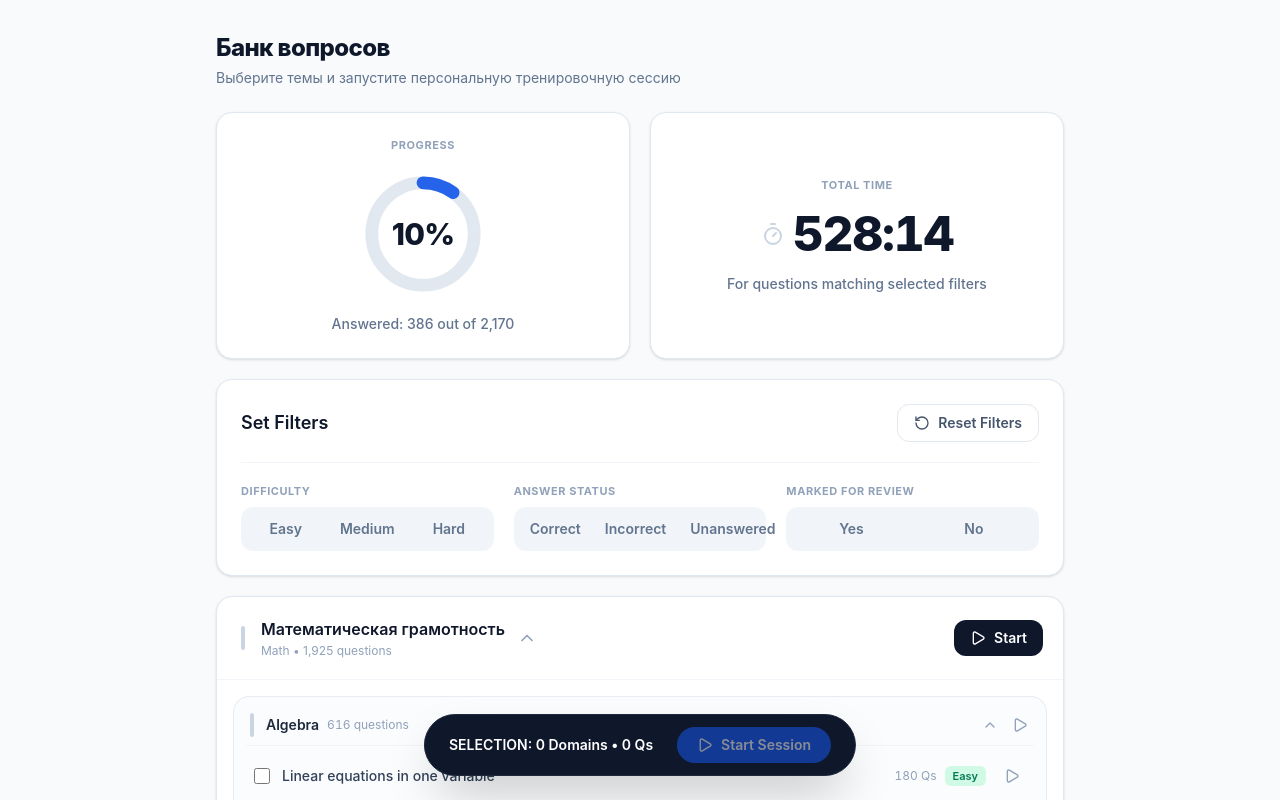
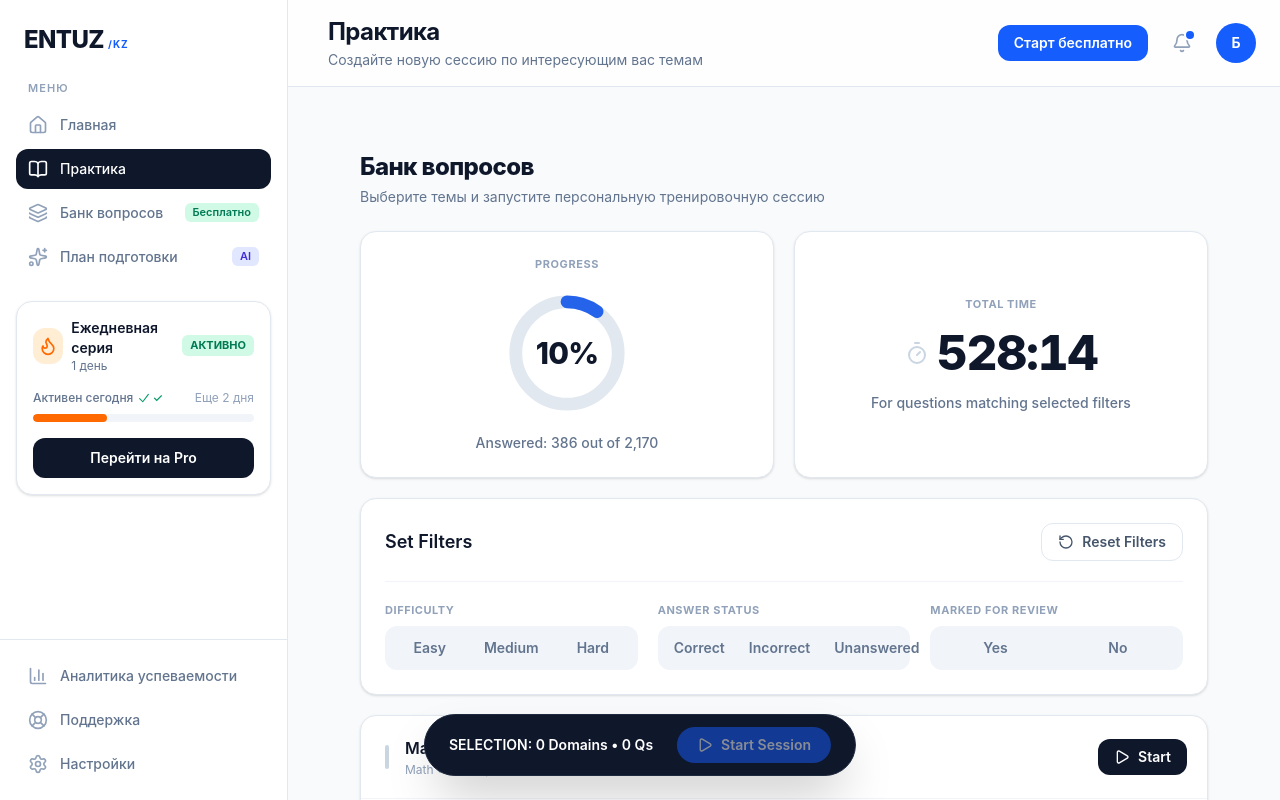
Before and after one commit to theaprilthreatwind/VENTUREHACK, a Next.js app in the folder frontend/: page /practice in a window 1280 px wide. Shown: the top 800 px of the page. Built offline with nearby package versions, Linux system fonts and the light colour scheme.

Commit message:
добавление практики в слой с сайдбаром

```diff
--- /dev/null
+++ b/frontend/src/app/(app)/practice/page.jsx
@@ -0,0 +1,5 @@
+import { PracticePage } from "@/views/practice";
+
+export default function Page() {
+  return <PracticePage />;
+}
```
Also changed, not shown: frontend/src/app/(app)/layout.jsx (line endings or trailing spaces).
